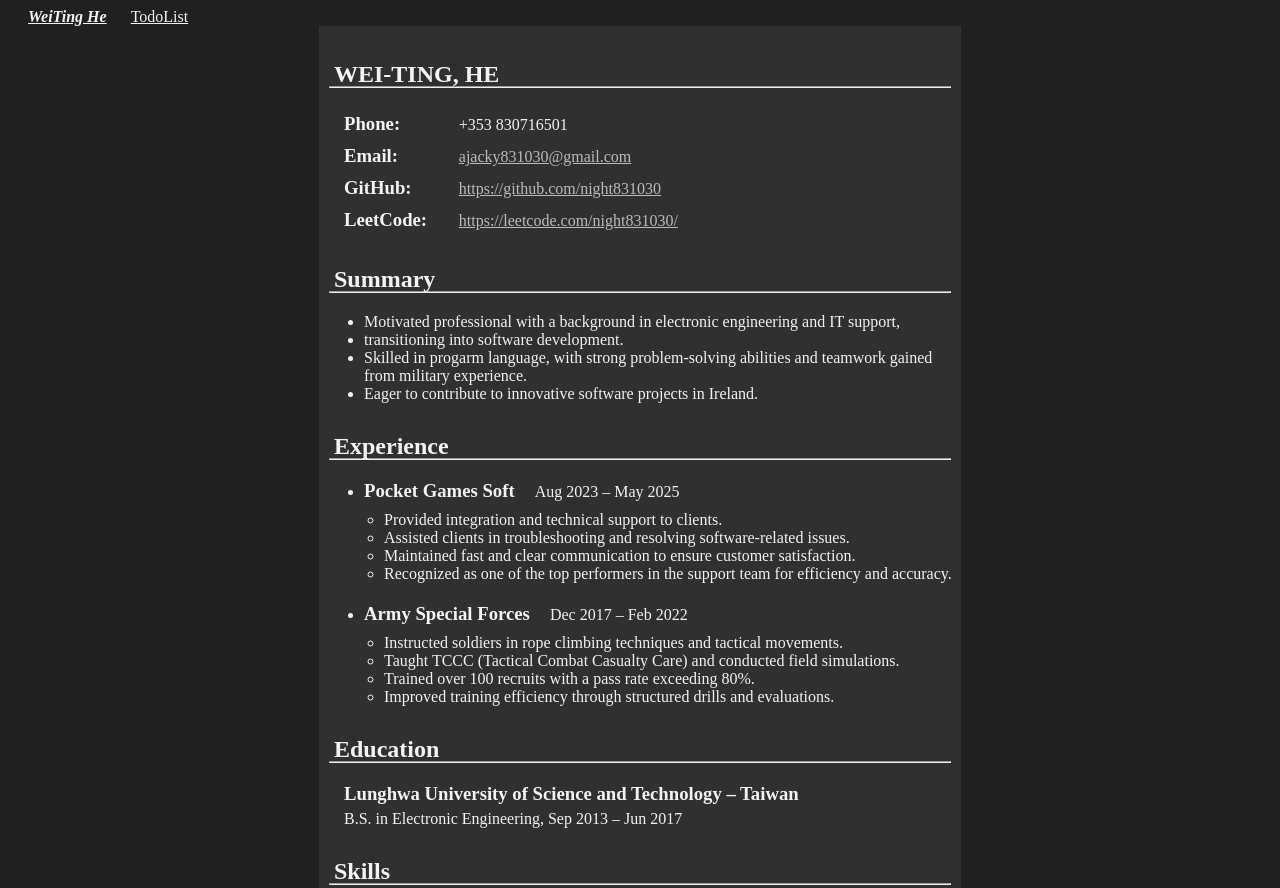
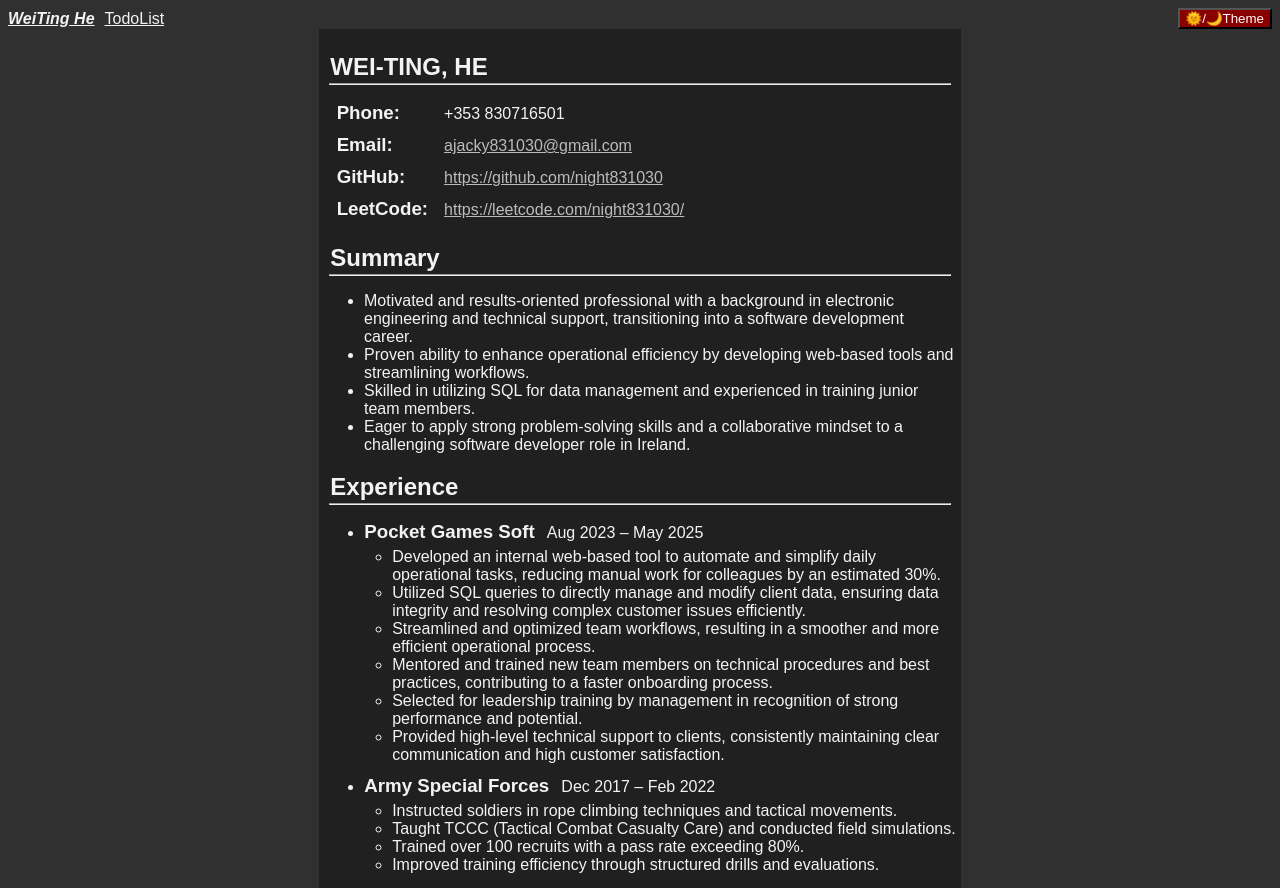
Before and after one commit to night831030/night831030.github.io, a plain HTML site: page index-en.html in a window 1280 px wide. Shown: the top 888 px of the page. Drawn offline with Linux system fonts and the light colour scheme.

Commit message:
reset the page size

```diff
--- a/TodoList/styles.css
+++ b/TodoList/styles.css
@@ -1,54 +1,72 @@
 /* seting backround and word type */
 body {
     font-family: Arial, sans-serif;
-    max-width: 80%;
+    background-color: #e9e9e9;
+}
+
+header div{
+    display: flex;
+    justify-content: space-between;
+    align-items: center;
 }
 
 /* header */
 .header {
-    color: #f3f3f3;
-}
-
-.Th{
-    float: right;
+    color: #202020;
 }
 
 /* Theme */
 .darkmode {
     background-color: #303030;
     color: #f3f3f3;
+    .header {
+        color: #f3f3f3;
+    }
     .list{
-        background: #202020;
+        background-color: #202020;
+    }
+    button {
+    background-color: #880000;
+    color: white;
+    }
+    ::selection {
+        background-color: #f3f3f3;
+        color: #303030;
     }
 }
 
 /* main page */
 main{
-    width: auto;
-    margin-left: 25%;
-    padding: 50px;
+    width: 60%;
+    max-width: 80%;
+    margin: auto;
+    padding-top: 30px;
     padding-bottom: 20px;
 }
 
 /* main list */
 .list {
-    width: 60%;
-    background-color: #f9f9f9;
+    margin: auto;
+    max-width: 80%;
+    background-color: #d3d3d3;
     padding-left: 30px;
     padding-right: 30px;
     padding-top: 10px;
     padding-bottom: 50px;
+    border-radius: 20px;
 }
 
-/* title color and margin */
+/* title margin */
 H1 {
     margin-bottom: 20px;
+    text-align: center;
 }
 
 /* line margin, size and type,  */
 p {
     font-size: 16px;
     line-height: 1.5;
+    padding-left: 45px;
 }
 
 /* delete line for checklist */
@@ -57,25 +75,33 @@ p {
     color: gray;
 }
 
-/* list */
+/* list inside */
 li {
-    font-size: 18px;
-    margin: 8px 0;
+    font-size: 20px;
+    margin: 1px;
+    max-width: 90%;
+    width: 600px;
 }
 
 /* button */
 button {
-    background-color: #ff6666;
-    color: white;
+    background-color: #ff7777;
     border: none;
-    padding: 4px 8px;
-    border-radius: 4px;
+    padding: 3px 8px;
+    border-radius: 10px;
     cursor: pointer;
 }
 
 /* add todo input */
 input[type="text"] {
-    padding: 4px;
+    margin-left: 5%;
+    padding-left: 15%;
+    padding: 5px;
     font-size: 16px;
-    width: 200px;
+    width: 400px;
+    max-width: 80%;
 }
+
+H2 {
+    margin-left: 5%;
+}
--- a/index-en.html
+++ b/index-en.html
@@ -10,11 +10,24 @@
     <meta name="keywords" content="WEI-TING, HE, Resume, Job search, software, works">
     <link rel="stylesheet" href="styles.css">
 </head>
-
-<body>
+<script>
+    function turnoffLinght() {
+        const mode = document.getElementById("mode")
+            if (mode.classList.contains("darkmode")){
+                mode.classList.remove("darkmode");
+            }else{
+                mode.classList.add("darkmode");
+            }
+        };
+</script>
+<body id="mode" class="darkmode">
     <header>
         <div>
-            <a href="index.html" class="header" ><em><strong>WeiTing He</strong></em></a> <a href="TodoList/TodoList.html" class="header">TodoList</a>
+            <div>
+                <a href="index.html" class="header" ><em><strong>WeiTing He</strong></em></a>
+                <a href="TodoList/TodoList.html" class="header">TodoList</a>
+            </div>
+            <button onclick="turnoffLinght()">🌞/🌙Theme</button>
         </div>
     </header>
     <main>
@@ -39,10 +52,10 @@
             <h2>Summary</h2>
             <hr>
             <ul>
-                <li>Motivated professional with a background in electronic engineering and IT support,</li>
-                <li>transitioning into software development.</li>
-                <li>Skilled in progarm language, with strong problem-solving abilities and teamwork gained from military experience.</li>
-                <li>Eager to contribute to innovative software projects in Ireland.</li>
+                <li>Motivated and results-oriented professional with a background in electronic engineering and technical support, transitioning into a software development career. </li>
+                <li>Proven ability to enhance operational efficiency by developing web-based tools and streamlining workflows. </li>
+                <li>Skilled in utilizing SQL for data management and experienced in training junior team members. </li>
+                <li>Eager to apply strong problem-solving skills and a collaborative mindset to a challenging software developer role in Ireland.</li>
             </ul>
         </div>
         <div>
@@ -53,10 +66,12 @@
                     <div class="exp">
                         <h3 class="work">Pocket Games Soft</h3><p class="expt">Aug 2023 – May 2025</p>
                         <ul>
-                            <li>Provided integration and technical support to clients.</li>
-                            <li>Assisted clients in troubleshooting and resolving software-related issues.</li>
-                            <li>Maintained fast and clear communication to ensure customer satisfaction.</li>
-                            <li>Recognized as one of the top performers in the support team for efficiency and accuracy.</li>
+                            <li>Developed an internal web-based tool to automate and simplify daily operational tasks, reducing manual work for colleagues by an estimated 30%.</li>
+                            <li>Utilized SQL queries to directly manage and modify client data, ensuring data integrity and resolving complex customer issues efficiently.</li>
+                            <li>Streamlined and optimized team workflows, resulting in a smoother and more efficient operational process.</li>
+                            <li>Mentored and trained new team members on technical procedures and best practices, contributing to a faster onboarding process.</li>
+                            <li>Selected for leadership training by management in recognition of strong performance and potential.</li>
+                            <li>Provided high-level technical support to clients, consistently maintaining clear communication and high customer satisfaction.</li>
                         </ul>
                     </div>
                 </li>
@@ -96,6 +111,8 @@
             <div>
                 <h3>Certifications:</h3>
                 <p>EMT-2 (Emergency Medical Technician – Level 2)</p>
+                <p>Forklift</p>
+                <p>IRR(Introduction to Rope Rescue)</p>
             </div>
         </div>
     </main>
--- a/styles.css
+++ b/styles.css
@@ -1,63 +1,88 @@
-body{
-    background-color: #202020;
+body {
+    font-family: Arial, sans-serif;
+    background-color: #e9e9e9;
 }
+
+header div {
+    display: flex;
+    justify-content: space-between;
+    align-items: center;
+}
+
 /*header*/
-.header{
-    color: #f3f3f3;
+.header {
+    color: #202020;
+    margin: 0%;
+    margin-left: 0%;
+    margin-right: 10px;
 }
 
 /* Theme */
 .darkmode {
     background-color: #303030;
-    color: #fff;
-    .list{
-        background: #202020;
+    .header {
+        color: #f3f3f3;
+    }
+    main {
+        background-color: #202020;
+        color: #f3f3f3;
+    }
+    button {
+    background-color: #880000;
+    color: white;
+    }
+    ::selection {
+        background-color: #f3f3f3;
+        color: #303030;
+    }
+    a:hover {
+        color: #880000;
     }
 }
 
 /*main*/
-main{
+main {
     width: 50%;
     margin:auto;
-    background-color: #303030;
-    color: #f3f3f3;
+    background-color: #d3d3d3;
+    color: #202020;
     padding: 5px;
     padding-left: 5px;
     padding-right: 5px;
-    padding-bottom: 20px;
+    padding-bottom: 2%;
 }
 
-h2{
-    margin-left: 10px;
-    margin-top: 30px;
-    margin-bottom: -10px;
+h2 {
+    margin-left: 1%;
+    margin-top: 3%;
+    margin-bottom: -1%;
 }
 
-hr{
+hr {
     width: 98%;
-    margin-bottom: 20px;
+    margin-bottom: 2%;
 }
 
-img{
-    width: 160px;
-    height: 200px;
+img {
+    width: 16%;
+    height: 20%;
     display: block;
     margin-left: 75%;
-    margin-top: 0px;
-    margin-bottom: -200px;
+    margin-top: 0%;
+    margin-bottom: -20%;
 }
 
-h3,p,a{
-    margin-left: 20px;
+h3,p,a {
+    margin-left: 2%;
     margin-top: 5px;
     margin-bottom: 5px;
 }
 
-.profile h3,p{
+.profile h3,p {
     display: inline-block;
 }
 
-.profile h3{
+.profile h3 {
     text-align: left;
     width: 15%;
 }
@@ -68,33 +93,33 @@ h3,p,a{
 }
 
 .exp {
-    margin-left: -20px;
+    margin-left: -2%;
 }
 
-.expt,.work{
+.expt,.work {
     display: inline-block;
-    margin-bottom: 10px;
+    margin-bottom: 1%;
 }
 
-.exp h3,p{
-    margin-top: 0px;
-    margin-bottom: 0px;
+.exp h3,p {
+    margin-top: 0%;
+    margin-bottom: 0%;
 }
 
-.expli{
-    margin-bottom: 20px;
+.expli {
+    margin-bottom: 2%;
 }
 
-a{
+a {
     color: #bbb;
 }
 
 a:hover {
-    color: white;
+    color: #880000;
 }
 
 /*footer*/
-footer{
+footer {
     text-align: center;
     color: white;
 }
```
Also changed, not shown: TodoList/TodoList.html (+4 -1 lines), index.html (+15 -3 lines).
